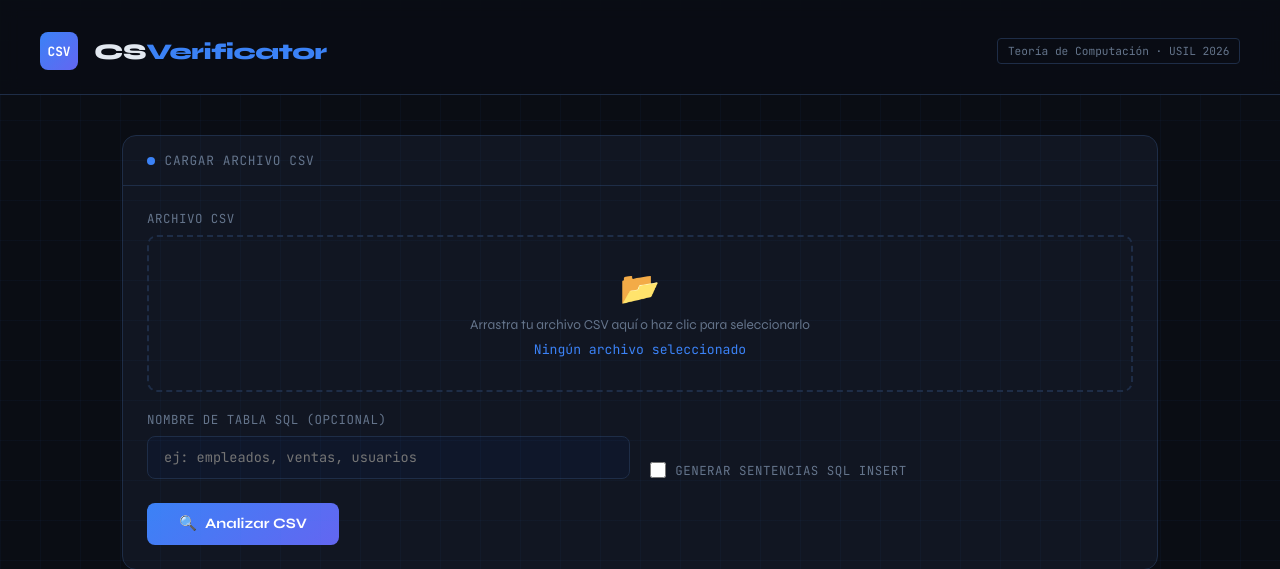
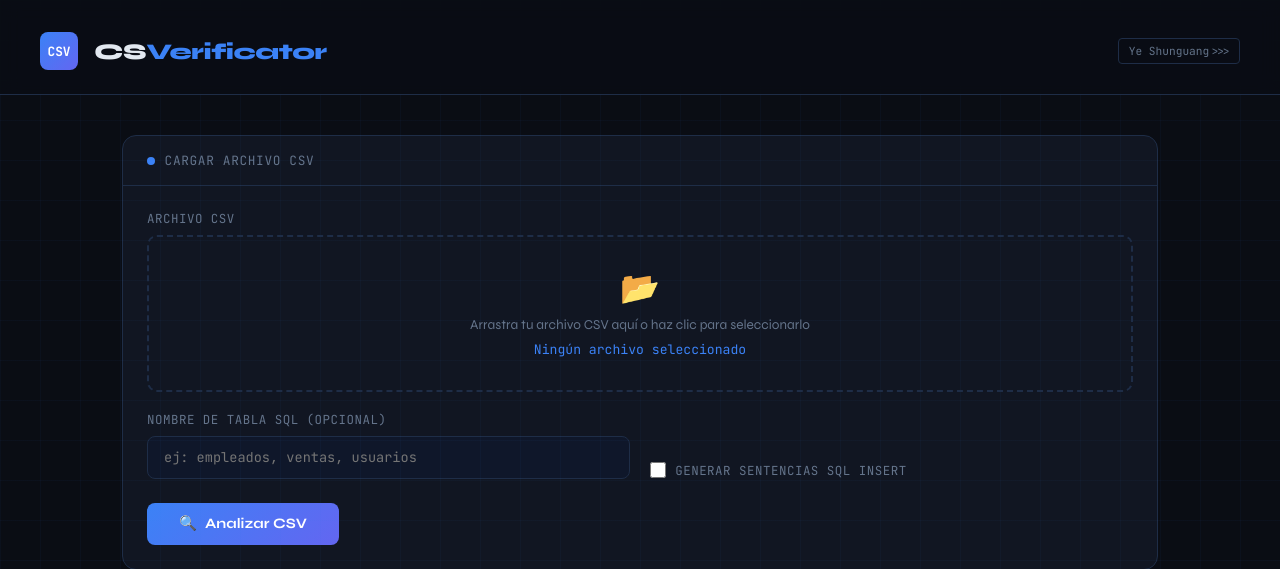
Before and after one commit to MarceBen/CSVerificator, a Flask app: page / in a window 1280 px wide. Shown: the top 569 px of the page. Run offline with Flask 3, Linux system fonts and the light colour scheme.

Commit message:
lil edit

```diff
--- a/templates/index.html
+++ b/templates/index.html
@@ -448,7 +448,7 @@
   <header>
     <div class="logo-icon">CSV</div>
     <h1>CS<span>Verificator</span></h1>
-    <div class="badge-curso">Teoría de Computación · USIL 2026</div>
+    <div class="badge-curso">Ye Shunguang>>> </div>
   </header>
 
   <!-- ── CONTENIDO PRINCIPAL ── -->
```
